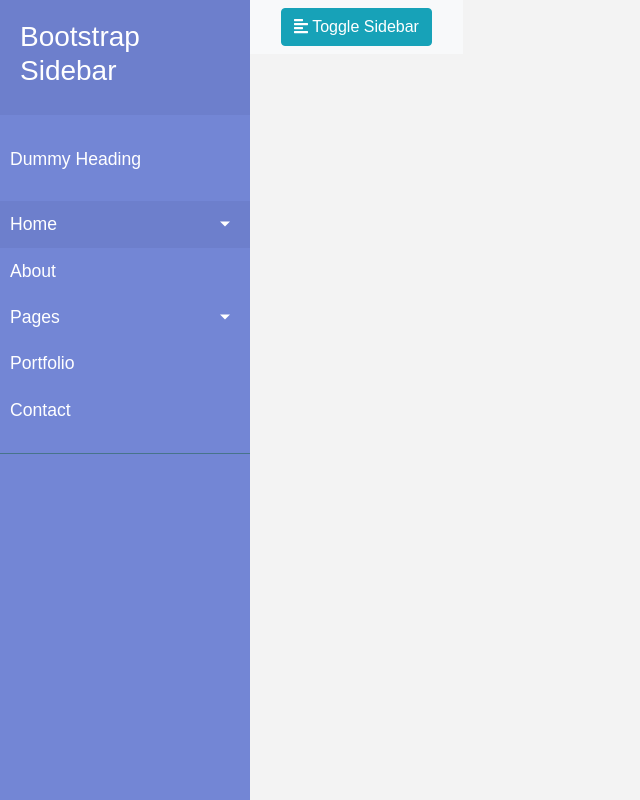
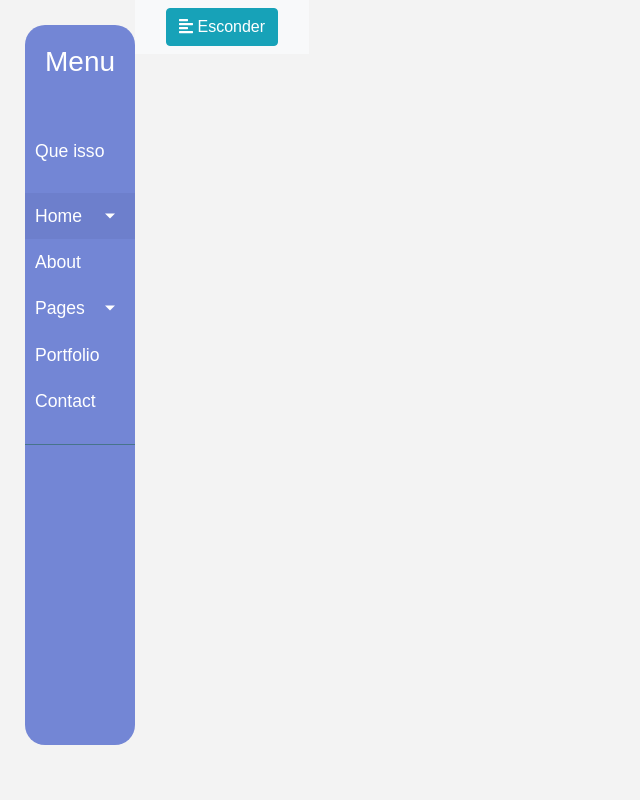
Before and after one commit to GustavoNapa/my-first-electron, an Electron app: page index.html in a window 1000 px wide. Shown: the whole page, without its empty margins (0-640 px from the left). Drawn offline with nearby package versions, Linux system fonts and the light colour scheme.

Commit message:
Brincando com o Layout

```diff
--- a/index.html
+++ b/index.html
@@ -18,11 +18,11 @@
         <!-- Sidebar -->
         <nav id="sidebar">
             <div class="sidebar-header">
-                <h3>Bootstrap Sidebar</h3>
+                <h3>Menu</h3>
             </div>
 
             <ul class="list-unstyled components">
-                <p>Dummy Heading</p>
+                <p>Que isso</p>
                 <li class="active">
                     <a href="#homeSubmenu" data-toggle="collapse" aria-expanded="false" class="dropdown-toggle">Home</a>
                     <ul class="collapse list-unstyled" id="homeSubmenu">
@@ -70,7 +70,7 @@
 
                     <button type="button" id="sidebarCollapse" class="btn btn-info">
                         <i class="fas fa-align-left"></i>
-                        <span>Toggle Sidebar</span>
+                        <span>Esconder</span>
                     </button>
 
                 </div>
--- a/main.js
+++ b/main.js
@@ -28,3 +28,7 @@
     createWindow()
   }
 })
+
+try {
+  require('electron-reloader')(module)
+} catch (_) {}
--- a/package.json
+++ b/package.json
@@ -9,7 +9,8 @@
     "popper.js": "^1.16.1"
   },
   "devDependencies": {
-    "electron": "^11.2.1"
+    "electron": "^11.2.1",
+    "electron-reloader": "^1.2.0"
   },
   "scripts": {
     "test": "echo \"Error: no test specified\" && exit 1",
--- a/style.css
+++ b/style.css
@@ -1,9 +1,11 @@
 #sidebar{
-    width: 220px;
-    min-height: 100vh;
+    width: 110px;
+    min-height: 90vh;
     background-color: #636363;
 
-    margin: 0;
+    margin: 25px 0px 0px 25px;
+
+    border-radius: 20px;
 }
 
 .wrapper {
@@ -17,13 +19,8 @@
     align-items: stretch;
 }
 
-#sidebar {
-    min-width: 250px;
-    max-width: 250px;
-}
-
 #sidebar.active {
-    margin-left: -250px;
+    margin-left: -110px;
 }
 
 a[data-toggle="collapse"] {
@@ -70,7 +67,6 @@
 
 #sidebar .sidebar-header {
     padding: 20px;
-    background: #6d7fcc;
 }
 
 #sidebar ul.components {
```
Also changed, not shown: 1 other file.
